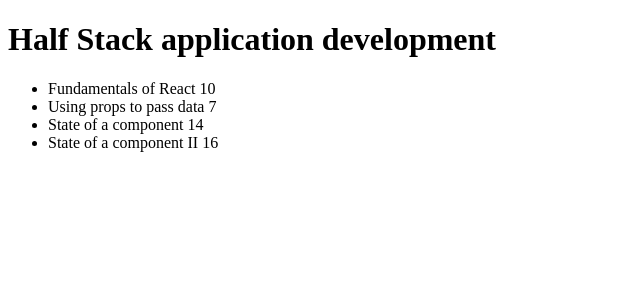
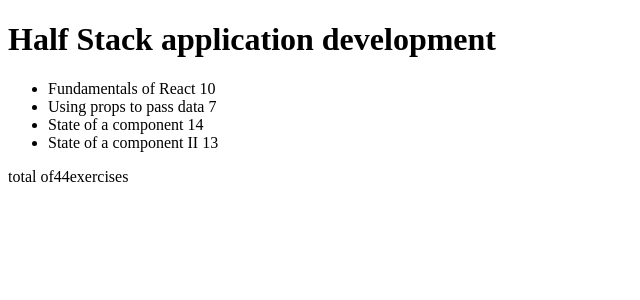
Before and after one commit to a2zlondon/fullstackopen, a React (Create React App) app in the folder part2/courseinfo/: page / in a window 1280 px wide. Shown: the top 300 px of the page, without its empty margins (0-640 px from the left). Built offline with nearby package versions, Linux system fonts and the light colour scheme.

Commit message:
Exercise 2.3

```diff
--- a/part2/courseinfo/src/App.js
+++ b/part2/courseinfo/src/App.js
@@ -1,6 +1,18 @@
 const Header = ({ course }) => <h1>{course}</h1>
 
-const Total = ({ sum }) => <p>Number of exercises {sum}</p>
+const Total = ({ parts }) => {
+  const initialValue = 0;
+  return (
+    <p>
+      total of
+      {
+          parts.reduce(function (accumulator, currentValue) {
+            return accumulator + currentValue.exercises}, initialValue)
+      }
+      exercises
+    </p>
+  )
+}
 
 const Part = ({ part }) =>
   <li>
@@ -26,6 +38,7 @@
     <div>
       <Header course={course.name} />
       <Content parts={course.parts} />
+      <Total parts={course.parts} />
     </div>
   )
 }
@@ -52,7 +65,7 @@
       },
       {
         name: 'State of a component II',
-        exercises: 16,
+        exercises: 13,
         id: 4
       }
     ]
```
